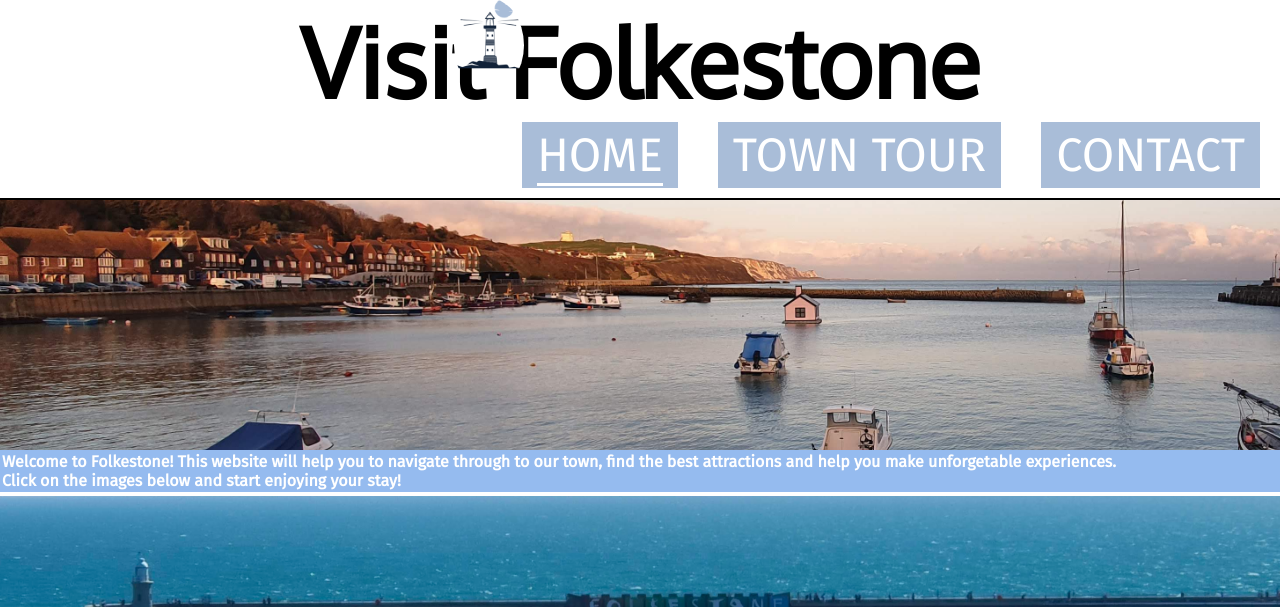
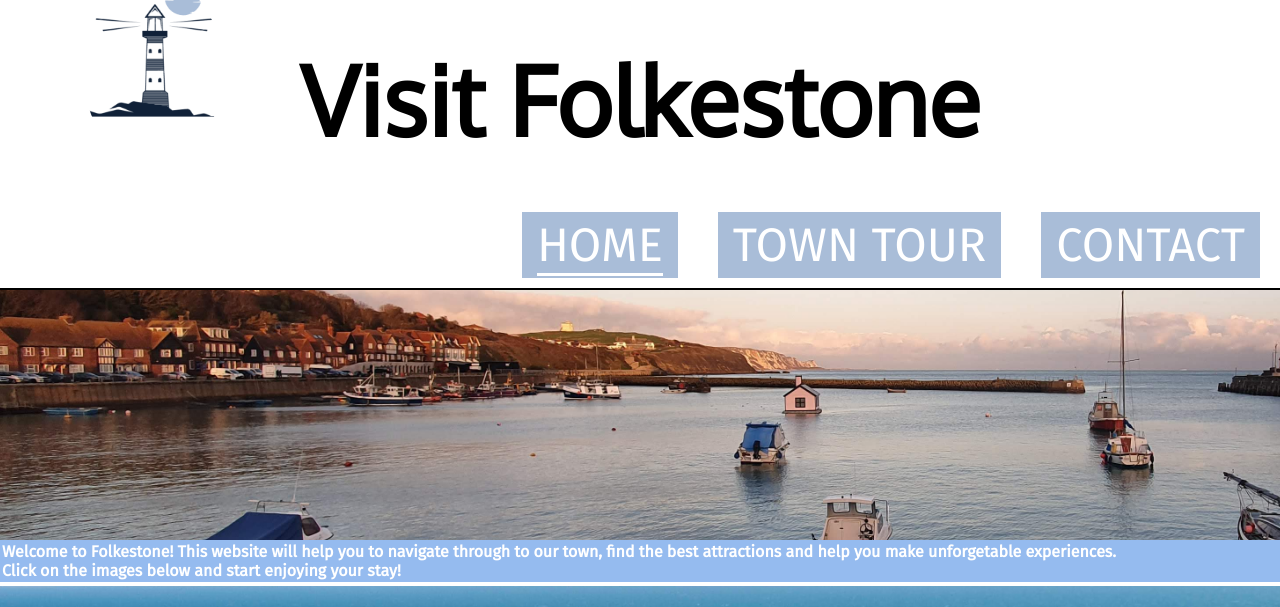
Before and after one commit to MrBertieG/Visit-Folkestone, a plain HTML site: page index.html in a window 1280 px wide. Shown: the top 607 px of the page. Drawn offline with Linux system fonts and the light colour scheme.

Commit message:
Add new logo size and positionin size to media screen min-width 1000px

```diff
--- a/assets/css/style.css
+++ b/assets/css/style.css
@@ -10,7 +10,6 @@ html {
     width: 100%;
 }
 body {
-    background-color: #ffffff;
     height: 100%;
 }
 
@@ -53,7 +52,6 @@ body {
 
 header {
     text-align: center;
-
 }
 
 header a {
@@ -68,11 +66,6 @@ header a {
     border-bottom: 3px solid #ffffff;
 }
 
-a:hover {
-    background-color: white;
-    color: black;
-}
-
 #navigation {
     font-size: 98%;
     float: right;
@@ -82,13 +75,11 @@ a:hover {
 
 #navigation a {
     text-decoration: none;
-    color: inherit;
     text-transform: uppercase;
 }
+
 li {
     display: inline-block;
-    margin: 0;
-    padding: 5px;
     overflow: hidden;
     color: #ffffff;
     background-color: #a9bdd8;
@@ -96,6 +87,11 @@ li {
 
 ul {
     list-style-type: none;
+}
+
+li:hover {
+    background-color: white;
+    color: #a9bdd8;
 }
 
 /*main banner */
@@ -646,6 +642,24 @@ header a {
     font-size: 300%;
 }
 
+#picture-logo {
+    background-image: url(../css/images/home_images/Lighthouse\ Logo.png);
+    background-repeat: no-repeat;
+    background-size: 100%;
+    text-indent: -1000px;
+    height: 188px;
+    width: 140px;
+    border-radius: 50%;
+    position: absolute;
+    top: 10%;
+    left: 21%;
+    transform: translate(-186px, -55%);
+}
+
+#logo {
+    margin: 3% 0 auto;
+}
+
 ul {
     float: right;
 }
@@ -656,6 +670,8 @@ li {
     padding: 5px 15px 5px 15px;
 }
 
-
+#navigation {
+    margin-top: 4%;
+}
 
 }
```
